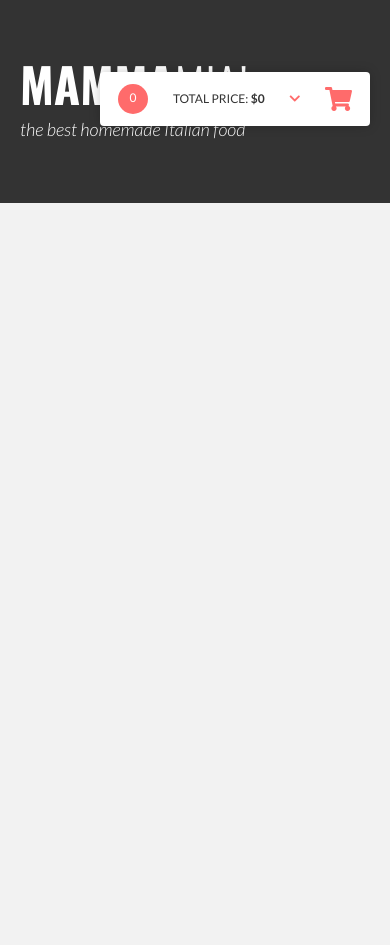
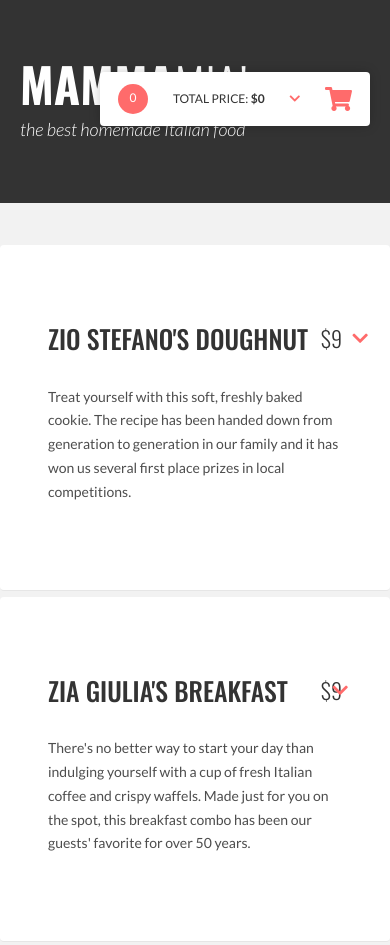
Before and after one commit to Erykov9/project-pizzeria, a website: page src/index.html in a window 390 px wide. Shown: the top 945 px of the page. Before the commit the page ends 844 px from the top, so only its background shows below. Drawn offline with nearby package versions, Linux system fonts and the light colour scheme.

Commit message:
add script for accordion 8.5 not finished

```diff
--- a/src/index.html
+++ b/src/index.html
@@ -7,7 +7,7 @@
   <title>Pizzeria</title>
   <link href="https://fonts.googleapis.com/css?family=Lato:400,300i,700%7COswald:300,500,700&amp;subset=latin-ext" rel="stylesheet">
   <link href="https://use.fontawesome.com/releases/v5.7.2/css/all.css" rel="stylesheet">
-  <link rel="stylesheet" href="css/style.css">
+  <link rel="stylesheet" href="sass/style.css">
 </head>
 <body>
 
@@ -58,7 +58,7 @@
     <div id="product-list" class="product-list container"></div>
 
     <script id="template-menu-product" type="text/x-handlebars-template">
-      <article class="product active"> <!-- product -->
+      <article class="product"> <!-- product -->
 
           <header class="product__header">
             <h3 class="product__name no-spacing">{{ name }} <i class="fas fa-chevron-down product__icon"></i></h3>
--- a/src/js/script.js
+++ b/src/js/script.js
@@ -52,7 +52,64 @@
     menuProduct: Handlebars.compile(document.querySelector(select.templateOf.menuProduct).innerHTML),
   };
 
+  class Product {
+    constructor(id, data) {
+      const thisProduct = this;
+
+      thisProduct.id = id;
+      thisProduct.data = data;
+
+      thisProduct.renderInMenu();
+      thisProduct.innitAcordion();
+
+      console.log('new Product:', thisProduct);
+    }
+
+    renderInMenu() {
+      const thisProduct = this;
+
+      const generatedHTML = templates.menuProduct(thisProduct.data);
+      thisProduct.element = utils.createDOMFromHTML(generatedHTML);
+      const menuContainer = document.querySelector(select.containerOf.menu);
+      menuContainer.appendChild(thisProduct.element);
+    }
+
+    innitAcordion() {
+      const thisProduct = this;
+      const clickableTrigger = thisProduct.element.querySelectorAll(select.menuProduct.clickable);
+
+
+      for (let click of clickableTrigger) {
+        click.addEventListener('click', function(e) {
+          e.preventDefault();
+          const active = document.getElementsByClassName(classNames.menuProduct.wrapperActive);
+
+          if(active && !thisProduct.element) {
+            thisProduct.element.classList.remove('active');
+          }
+
+          thisProduct.element.classList.toggle('active');
+        });
+      }
+    }
+  }
+
   const app = {
+    initMenu: function() {
+      const thisApp = this;
+      console.log('thisApp.data:', thisApp.data);
+
+      for(let productData in thisApp.data.products) {
+        new Product(productData, thisApp.data.products[productData]);
+      }
+    },
+
+    initData: function() {
+      const thisApp = this;
+
+      thisApp.data = dataSource;
+    },
+
     init: function(){
       const thisApp = this;
       console.log('*** App starting ***');
@@ -60,8 +117,10 @@
       console.log('classNames:', classNames);
       console.log('settings:', settings);
       console.log('templates:', templates);
+
+      thisApp.initData();
+      thisApp.initMenu();
     },
   };
-
   app.init();
 }
```
Also changed, not shown: src/sass/style.css (+69 -5 lines).
